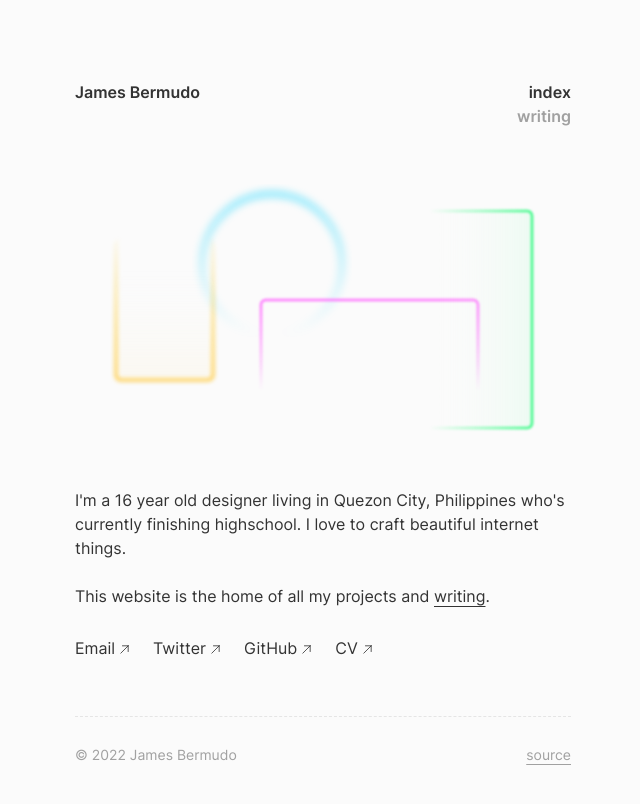
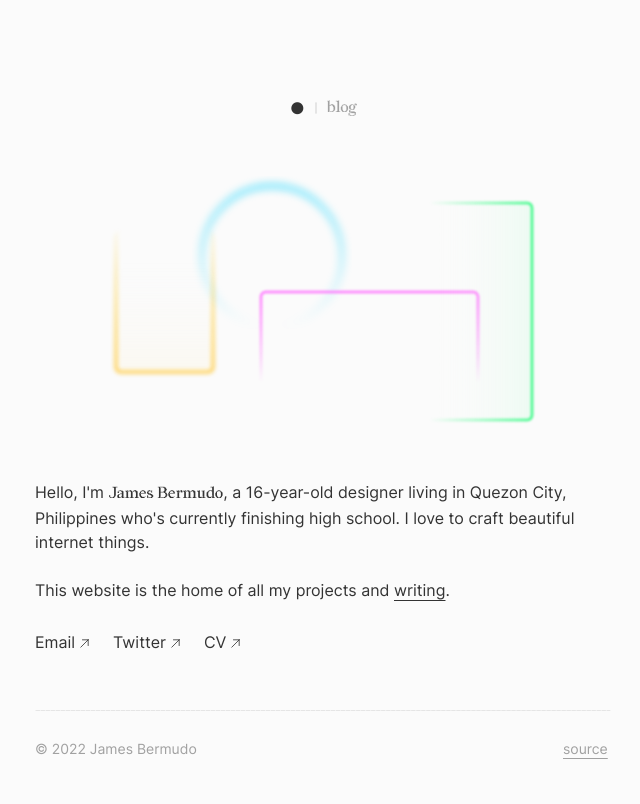
Before and after one commit to jcebermudo/jamesbermudo.com, a Next.js app: page / in a window 1280 px wide. Shown: the top 804 px of the page, without its empty margins (317-957 px from the left). Built offline with nearby package versions, Linux system fonts and the light colour scheme.

Commit message:
big ass changes

```diff
--- a/components/Footy.jsx
+++ b/components/Footy.jsx
@@ -2,7 +2,7 @@ const Footy = () => {
   return (
     <footer>
       <div className="mt-14">
-        <hr className="border-[#b4b4b4] border-dashed opacity-30" />
+        <hr className="border-[#b4b4b4] rounded border-dashed opacity-30" />
         <div className="flex flex-row mt-7">
           <p className="basis-11/12 text-[#A1A1A1] text-base sm:text-sm select-none">
             © 2022 James Bermudo
--- a/components/Layout.jsx
+++ b/components/Layout.jsx
@@ -5,7 +5,7 @@ import Footy from "./Footy";
 const Layout = ({ children }) => {
   return (
     <div>
-      <div className="p-10 sm:pt-20 mx-auto max-w-xl">
+      <div className="py-10 px-5 sm:py-24 sm:px-0 mx-auto max-w-xl">
         <Nav />
         <main>{children}</main>
         <Footy />
--- a/components/Name.jsx
+++ /dev/null
@@ -1,15 +0,0 @@
-import Link from "next/link";
-
-const Name = () => {
-  return (
-    <Link href="/">
-      <a>
-        <h1 className="text-[#333333] font-semibold select-none">
-          James Bermudo
-        </h1>
-      </a>
-    </Link>
-  );
-};
-
-export default Name;
--- a/components/Nav.jsx
+++ b/components/Nav.jsx
@@ -1,46 +1,35 @@
 import Link from "next/link";
 import { useRouter } from "next/router";
-import Name from "./Name";
 
 const Nav = () => {
   const { asPath } = useRouter();
 
   return (
     <header>
-      <div className="flex flex-row">
-        <div className="basis-11/12">
-          <Name />
-        </div>
-        <div className="basis-1/12 text-right">
-          <ul>
-            <li>
+      <div className="flex justify-center items-center text-center gap-x-2.5">
         <Link href="/">
           <a
             className={
               asPath === "/"
-                      ? "text-[#333333] font-semibold text-xl sm:text-base duration-150 hover:text-[#19A1FD] select-none"
-                      : "text-[#A1A1A1] font-semibold text-xl sm:text-base duration-150 hover:text-[#19A1FD] select-none"
+                ? "text-[#333333] font-semibold text-xl sm:text-base duration-150 hover:text-[#19A1FD] hover:blur-[2px] select-none"
+                : "text-[#A1A1A1] font-semibold text-xl sm:text-base duration-150 hover:text-[#19A1FD] hover:blur-[2px] select-none"
             }
           >
-                  index
+            ●
           </a>
         </Link>
-            </li>
-            <li>
-              <Link href="/writing">
+        <div className=" border border-[#b4b4b4] rounded h-3 opacity-30" />
+        <Link href="/blog">
           <a
             className={
-                    asPath === "/writing"
-                      ? "text-[#333333] font-semibold text-xl sm:text-base duration-150 hover:text-[#19A1FD] select-none"
-                      : "text-[#A1A1A1] font-semibold text-xl sm:text-base duration-150 hover:text-[#19A1FD] select-none"
+              asPath === "/blog"
+                ? "text-[#333333] font-display text-xl sm:text-base duration-150 hover:text-[#19A1FD] select-none"
+                : "text-[#A1A1A1] font-display text-xl sm:text-base duration-150 hover:text-[#19A1FD] select-none"
             }
           >
-                  writing
+            blog
           </a>
         </Link>
-            </li>
-          </ul>
-        </div>
       </div>
     </header>
   );
--- a/components/PostLink.jsx
+++ b/components/PostLink.jsx
@@ -3,10 +3,10 @@ import Link from "next/link";
 function PostLink({ title, date, description, slug }) {
   return (
     <div>
-      <hr className="border-[#b4b4b4] border-dashed opacity-30" />
-      <Link href="writing/[slug]" as={`writing/${slug}`}>
+      <hr className="border-[#b4b4b4] rounded border-dashed opacity-30" />
+      <Link href="blog/[slug]" as={`blog/${slug}`}>
         <a>
-          <div className="group sm:grid sm:grid-cols-3 py-7 px-2 duration-150 hover:bg-[#f5f5f5]">
+          <div className="group sm:grid sm:grid-cols-3 py-7 px-2 duration-150 hover:bg-[#f7f7f7]">
             <div className="mb-4 sm:mb-0">
               <h2 className="text-[#A1A1A1] text-left">{date}</h2>
             </div>
--- a/components/shapes.jsx
+++ b/components/shapes.jsx
@@ -1,6 +1,6 @@
 const Shapes = () => {
   return (
-    <div className="flex justify-center mt-14">
+    <div className="flex justify-center mt-7 sm:mt-14">
       <svg
         width="426"
         height="248"
--- a/pages/_document.jsx
+++ b/pages/_document.jsx
@@ -9,6 +9,20 @@ export default function Document() {
           href="/fonts/Inter.var.woff2"
           as="font"
           type="font/woff2"
+          crossOrigin="anonymous"
+        />
+        <link
+          rel="preload"
+          href="/fonts/Redaction35.otf"
+          as="font"
+          type="font/otf"
+          crossOrigin="anonymous"
+        />
+        <link
+          rel="preload"
+          href="/fonts/Redaction35.italic.otf"
+          as="font"
+          type="font/otf"
           crossOrigin="anonymous"
         />
         <link
--- a/pages/writing/[slug].js
+++ b/pages/blog/[slug].js
@@ -12,30 +12,9 @@ function Post({ data, content }) {
     <Layout>
       <SEO title={data.title} og={data.image} description={data.description} />
       <div className="mt-14">
-        <Link href="/writing">
-          <a className="group text-base duration-150 hover:text-[#19A1FD] select-none">
-            <span className="inline-block align-top mr-[5px]">
-              <svg
-                className="stroke-1 stroke-[#333333] duration-150 group-hover:stroke-[#19A1FD] group-hover:-translate-y-px group-hover:-translate-x-px"
-                width="9"
-                height="9"
-                viewBox="0 0 11 11"
-                fill="none"
-                xmlns="http://www.w3.org/2000/svg"
-              >
-                <path
-                  d="M10 10L1 1M1 1H8M1 1V8"
-                  strokeLinecap="round"
-                  strokeLinejoin="round"
-                />
-              </svg>
-            </span>
-            Go Back
-          </a>
-        </Link>
         <div className="mt-7">
           <p className="text-[#A1A1A1] text-left">{data.date}</p>
-          <h2 className="font-semibold text-2xl sm:text-xl mt-1">
+          <h2 className="font-display text-2xl sm:text-xl mt-1">
             {data.title}
           </h2>
           <div className="mt-7">
--- a/pages/writing/index.jsx
+++ b/pages/blog/index.jsx
@@ -13,7 +13,7 @@ export default function Blog({ posts }) {
         og="meta-writing.png"
         description="Welcome to my digital garden."
       />
-      <h2 className="font-semibold mt-14 text-2xl sm:text-xl">
+      <h2 className="font-display mt-14 text-2xl sm:text-xl">
         Thoughts & Stuff
       </h2>
       <p className="mt-7">
--- a/pages/index.jsx
+++ b/pages/index.jsx
@@ -11,14 +11,15 @@ export default function Home() {
     <Layout>
       <SEO />
       <Shapes />
-      <p className="mt-14">
-        I&apos;m a 16 year old designer living in Quezon City, Philippines
-        who&apos;s currently finishing highschool. I love to craft beautiful
-        internet things.
+      <p className="mt-7 sm:mt-14">
+        Hello, I&apos;m <span className="font-display">James Bermudo</span>, a
+        16-year-old designer living in Quezon City, Philippines who&apos;s
+        currently finishing high school. I love to craft beautiful internet
+        things.
         <br />
         <br />
         This website is the home of all my projects and{" "}
-        <Link href="/writing">
+        <Link href="/blog">
           <a className="underline underline-offset-4 duration-150 hover:text-[#19A1FD]">
             writing
           </a>
@@ -26,15 +27,12 @@ export default function Home() {
         {"."}
       </p>
       <div className="mt-7">
-        <ul className="flex flex-col space-y-6 sm:flex-row sm:space-x-6 sm:space-y-0 ">
+        <ul className="flex flex-col gap-y-6 sm:flex-row sm:gap-x-6 sm:gap-y-0 ">
           <li>
             <LinkText text="Email" link="mailto:bermudo.elumba@gmail.com" />
           </li>
           <li>
             <LinkText text="Twitter" link="https://twitter.com/jcebermudo" />
-          </li>
-          <li>
-            <LinkText text="GitHub" link="https://github.com/jcebermudo" />
           </li>
           <li>
             <LinkText text="CV" link="https://read.cv/bermudo" />
--- a/styles/fonts.css
+++ b/styles/fonts.css
@@ -7,3 +7,19 @@
   font-style: oblique 0deg 10deg;
   src: url(/fonts/Inter.var.woff2) format("woff2");
 }
+
+@font-face {
+  font-family: "Redaction35";
+  font-weight: 400;
+  font-display: optional;
+  font-style: normal;
+  src: url(/fonts/Redaction35.otf);
+}
+
+@font-face {
+  font-family: "Redaction35";
+  font-weight: 400;
+  font-display: optional;
+  font-style: italic;
+  src: url(/fonts/Redaction35.italic.otf);
+}
--- a/tailwind.config.js
+++ b/tailwind.config.js
@@ -10,6 +10,7 @@ module.exports = {
     extend: {
       fontFamily: {
         sans: ["Inter"],
+        display: ["Redaction35", "Inter"],
       },
     },
   },
```
Also changed, not shown: public/fonts/Redaction35.italic.otf (added), public/fonts/Redaction35.otf (added). Lines whose indentation alone changed are shown as unchanged.
